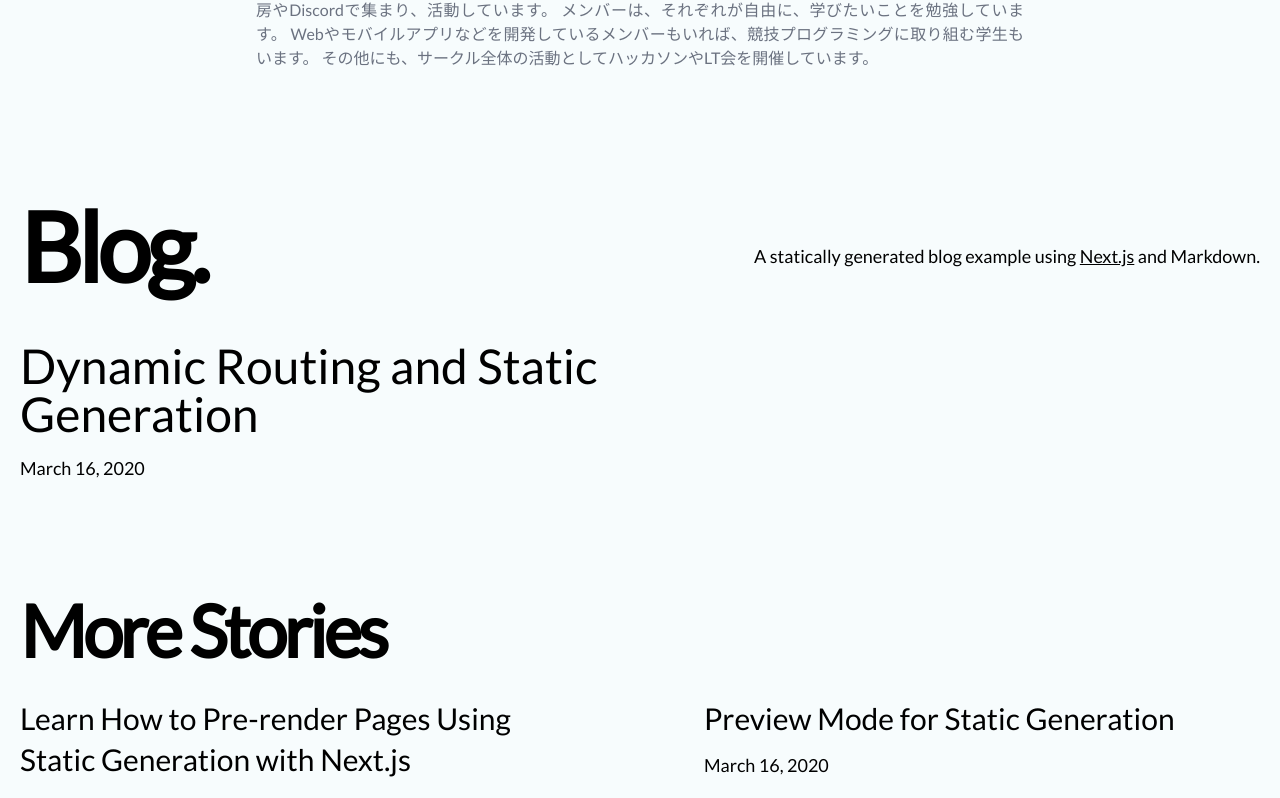
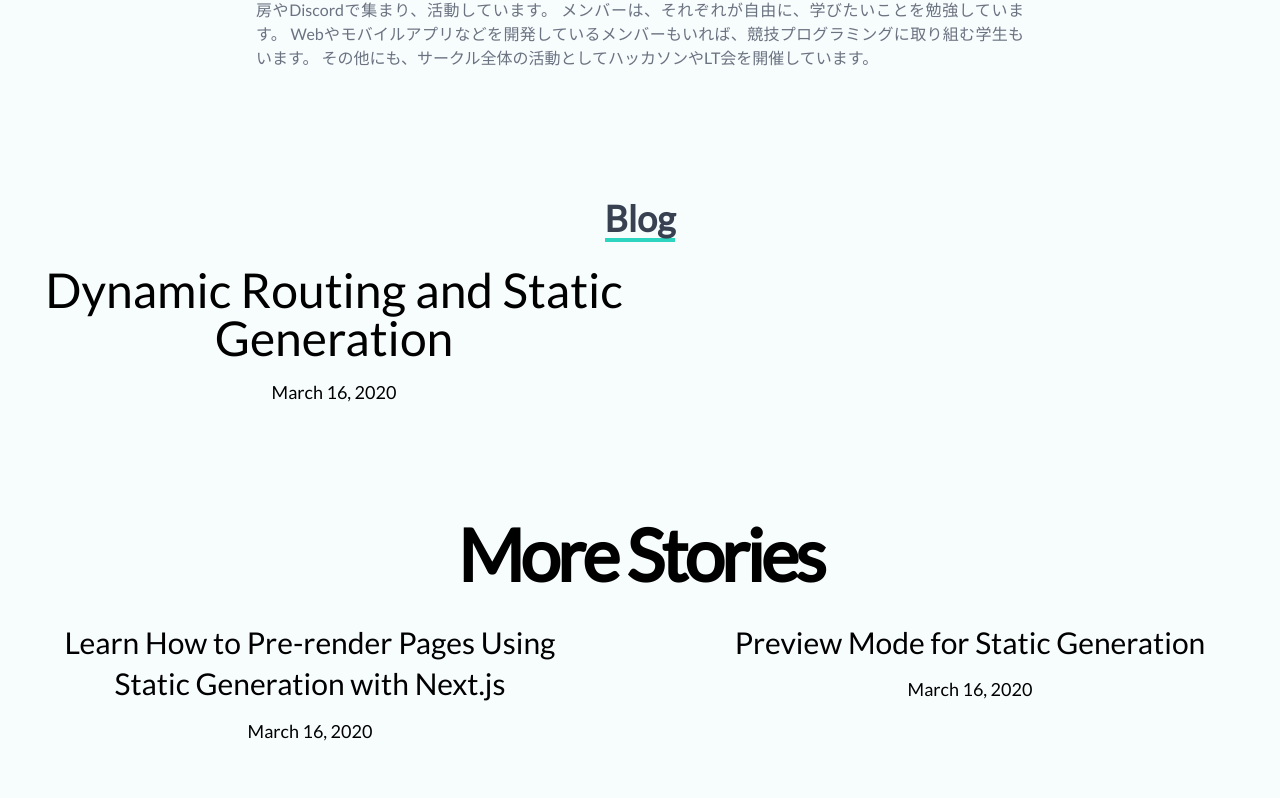
Before and after one commit to kyutech-programming-club/official-site, a Next.js app: page / in a window 1280 px wide. Shown: the part 1258-2056 px from the top of the page. Built offline with nearby package versions, Linux system fonts and the light colour scheme.

Commit message:
🎨 Change post body style

```diff
--- a/components/intro.tsx
+++ /dev/null
@@ -1,23 +0,0 @@
-import { CMS_NAME } from '../lib/constants'
-
-const Intro = () => {
-  return (
-    <section className="flex-col md:flex-row flex items-center md:justify-between mt-16 mb-16 md:mb-12">
-      <h1 className="text-5xl md:text-8xl font-bold tracking-tighter leading-tight md:pr-8">
-        Blog.
-      </h1>
-      <h4 className="text-center md:text-left text-lg mt-5 md:pl-8">
-        A statically generated blog example using{' '}
-        <a
-          href="https://nextjs.org/"
-          className="underline hover:text-blue-600 duration-200 transition-colors"
-        >
-          Next.js
-        </a>{' '}
-        and {CMS_NAME}.
-      </h4>
-    </section>
-  )
-}
-
-export default Intro
--- a/components/post-title.tsx
+++ b/components/post-title.tsx
@@ -1,15 +1,15 @@
-import { ReactNode } from 'react'
+import { ReactNode } from "react";
 
 type Props = {
-  children?: ReactNode
-}
+  children?: ReactNode;
+};
 
 const PostTitle = ({ children }: Props) => {
   return (
-    <h1 className="text-5xl md:text-7xl lg:text-8xl font-bold tracking-tighter leading-tight md:leading-none mb-12 text-center md:text-left">
+    <h1 className="text-5xl font-bold tracking-tighter leading-tight mb-12 text-center">
       {children}
     </h1>
-  )
-}
+  );
+};
 
-export default PostTitle
+export default PostTitle;
--- a/pages/index.tsx
+++ b/pages/index.tsx
@@ -1,7 +1,6 @@
 import Container from "../components/container";
 import MoreStories from "../components/more-stories";
 import HeroPost from "../components/hero-post";
-import Intro from "../components/intro";
 import Layout from "../components/layout";
 import { getAllPosts } from "../lib/api";
 import Head from "next/head";
@@ -24,7 +23,10 @@ const Index = ({ allPosts }: Props) => {
         <Head>
           <title>Next.js Blog Example with {CMS_NAME}</title>
         </Head>
+
         <Hero />
+
+        {/* About sction */}
         <Section
           index="About"
           borderColor="cyan"
@@ -32,13 +34,17 @@ const Index = ({ allPosts }: Props) => {
         >
           <CustomImage imageUrl="/assets/hero/hero.jpg" alt="hero_image" />
         </Section>
+
+        {/* Activity section */}
         <Section
           index="Activity"
           borderColor="pink"
           content={CONTENT_IN_ABOUT_SECTION}
         ></Section>
+
+        {/* Blog section */}
+        <Section index="Blog" borderColor="teal">
           <Container>
-          <Intro />
             {heroPost && (
               <HeroPost
                 title={heroPost.title}
@@ -48,6 +54,7 @@ const Index = ({ allPosts }: Props) => {
             )}
             {morePosts.length > 0 && <MoreStories posts={morePosts} />}
           </Container>
+        </Section>
       </Layout>
     </>
   );
```
Also changed, not shown: components/post-body.tsx (+7 -7 lines). Lines whose indentation alone changed are shown as unchanged.
